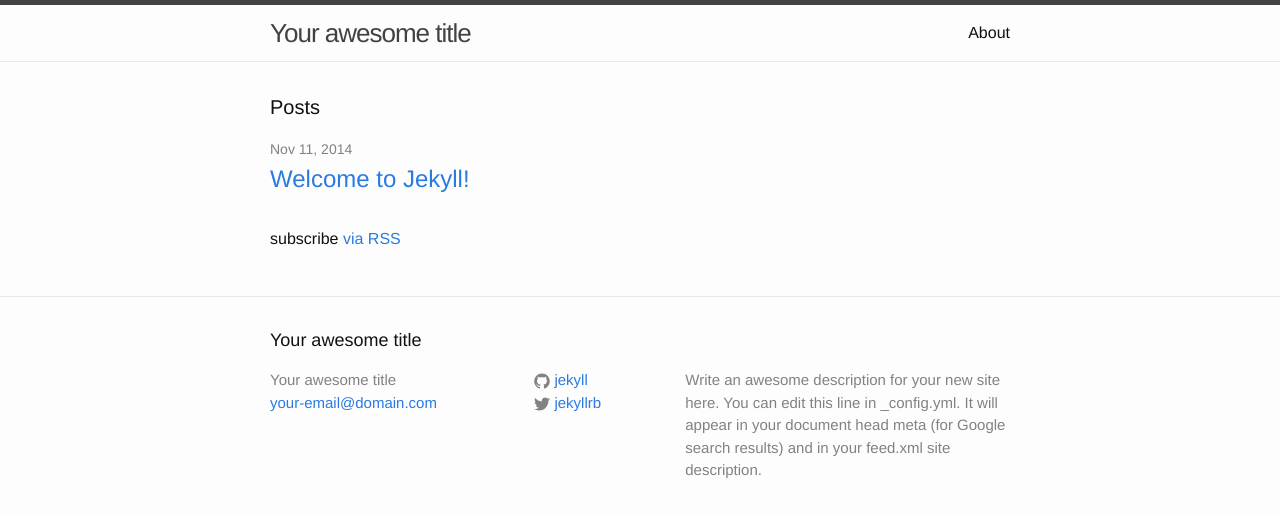
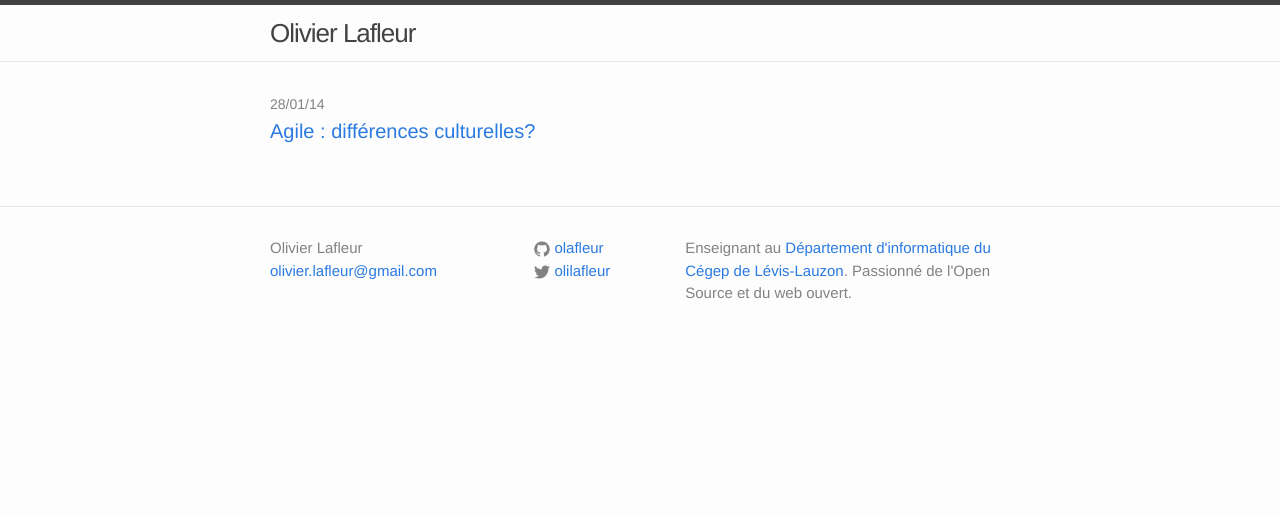
Before and after one commit to olafleur/olafleur.github.io, a Jekyll site: the page built from index.html, in a window 1280 px wide. Shown: the top 517 px of the page. Built offline with Jekyll 4.4.1, drawn with Linux system fonts in a browser that asks for light colours.

Commit message:
Mes paramètres et récupérer article archivé.

```diff
--- a/_config.yml
+++ b/_config.yml
@@ -1,14 +1,13 @@
 # Site settings
-title: Your awesome title
-email: your-email@domain.com
+title: Olivier Lafleur
+email: olivier.lafleur@gmail.com
 description: > # this means to ignore newlines until "baseurl:"
-  Write an awesome description for your new site here. You can edit this
-  line in _config.yml. It will appear in your document head meta (for
-  Google search results) and in your feed.xml site description.
+  Enseignant au Département d'informatique du Cégep de Lévis-Lauzon.
+  Passionné de l'Open Source et du web ouvert.
 baseurl: "" # the subpath of your site, e.g. /blog/
-url: "http://yourdomain.com" # the base hostname & protocol for your site
-twitter_username: jekyllrb
-github_username:  jekyll
+url: "http://olivierlafleur.com" # the base hostname & protocol for your site
+twitter_username: olilafleur
+github_username:  olafleur
 
 # Build settings
 markdown: kramdown
--- a/_includes/footer.html
+++ b/_includes/footer.html
@@ -1,8 +1,6 @@
 <footer class="site-footer">
 
   <div class="wrapper">
-
-    <h2 class="footer-heading">{{ site.title }}</h2>
 
     <div class="footer-col-wrapper">
       <div class="footer-col  footer-col-1">
@@ -46,7 +44,8 @@
       </div>
 
       <div class="footer-col  footer-col-3">
-        <p class="text">{{ site.description }}</p>
+        <p class="text">Enseignant au <a href="http://cll.qc.ca/informatique">Département d'informatique du Cégep de Lévis-Lauzon</a>.
+            Passionné de l'Open Source et du web ouvert.</p>
       </div>
     </div>
 
--- a/_layouts/post.html
+++ b/_layouts/post.html
@@ -5,7 +5,7 @@ layout: default
 
   <header class="post-header">
     <h1 class="post-title">{{ page.title }}</h1>
-    <p class="post-meta">{{ page.date | date: "%b %-d, %Y" }}{% if page.author %} • {{ page.author }}{% endif %}{% if page.meta %} • {{ page.meta }}{% endif %}</p>
+    <p class="post-meta">{{ page.date | date: "%-d/%m/%Y" }}{% if page.author %} • {{ page.author }}{% endif %}{% if page.meta %} • {{ page.meta }}{% endif %}</p>
   </header>
 
   <article class="post-content">
--- a/_sass/_layout.scss
+++ b/_sass/_layout.scss
@@ -185,7 +185,7 @@
 
 .post-link {
     display: block;
-    font-size: 24px;
+    font-size: 20px;
 }
 
 
--- a/index.html
+++ b/index.html
@@ -4,12 +4,10 @@ layout: default
 
 <div class="home">
 
-  <h1 class="page-heading">Posts</h1>
-
   <ul class="post-list">
     {% for post in site.posts %}
       <li>
-        <span class="post-meta">{{ post.date | date: "%b %-d, %Y" }}</span>
+        <span class="post-meta">{{ post.date | date: "%-d/%m/%y" }}</span>
 
         <h2>
           <a class="post-link" href="{{ post.url | prepend: site.baseurl }}">{{ post.title }}</a>
@@ -17,7 +15,4 @@ layout: default
       </li>
     {% endfor %}
   </ul>
-
-  <p class="rss-subscribe">subscribe <a href="{{ "/feed.xml" | prepend: site.baseurl }}">via RSS</a></p>
-
 </div>
```
Also changed, not shown: _posts/2014-01-28-agile-differences-culturelles.markdown (added, +19 -0 lines), _posts/2014-11-11-welcome-to-jekyll.markdown (deleted, +0 -25 lines), about.md (deleted, +0 -11 lines).
